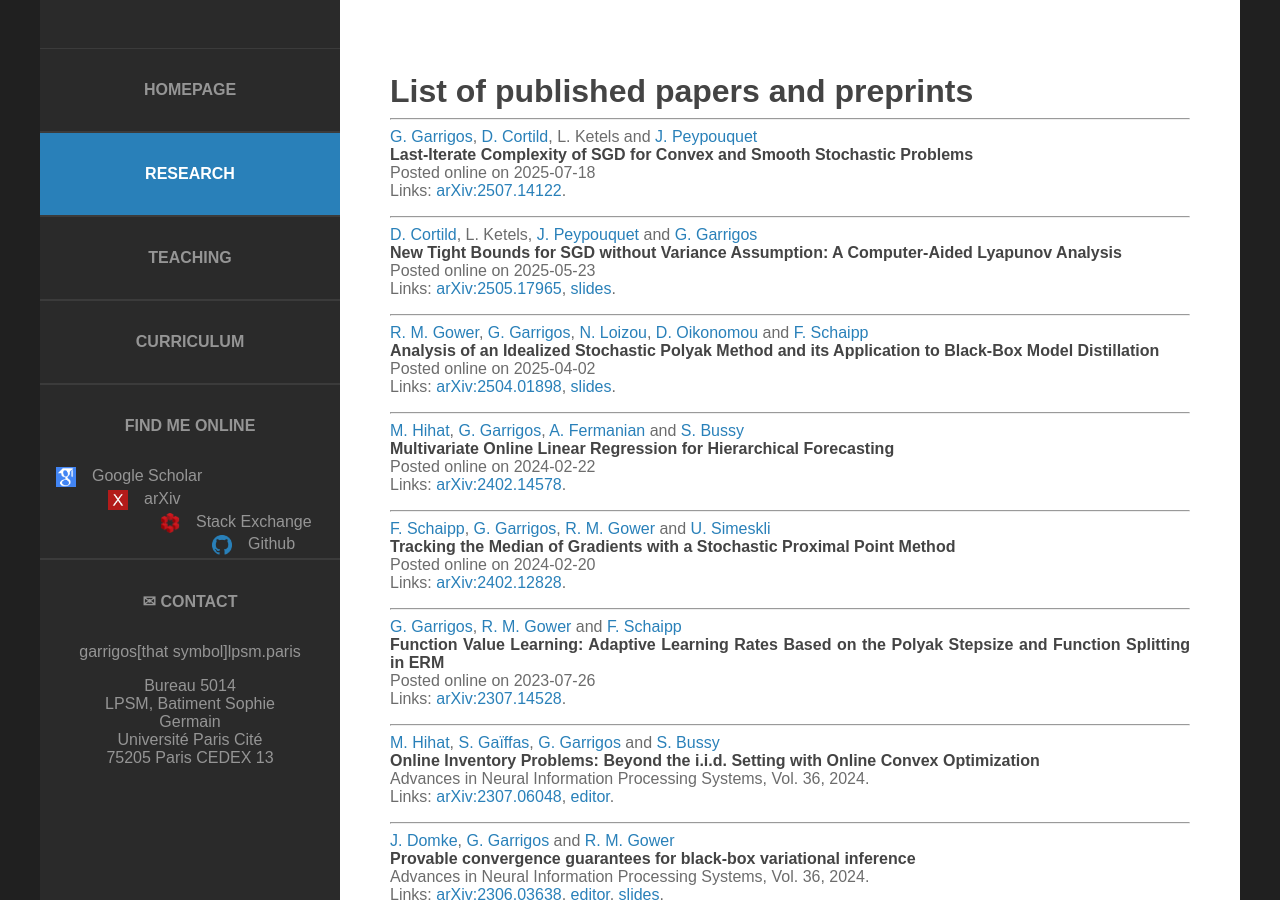
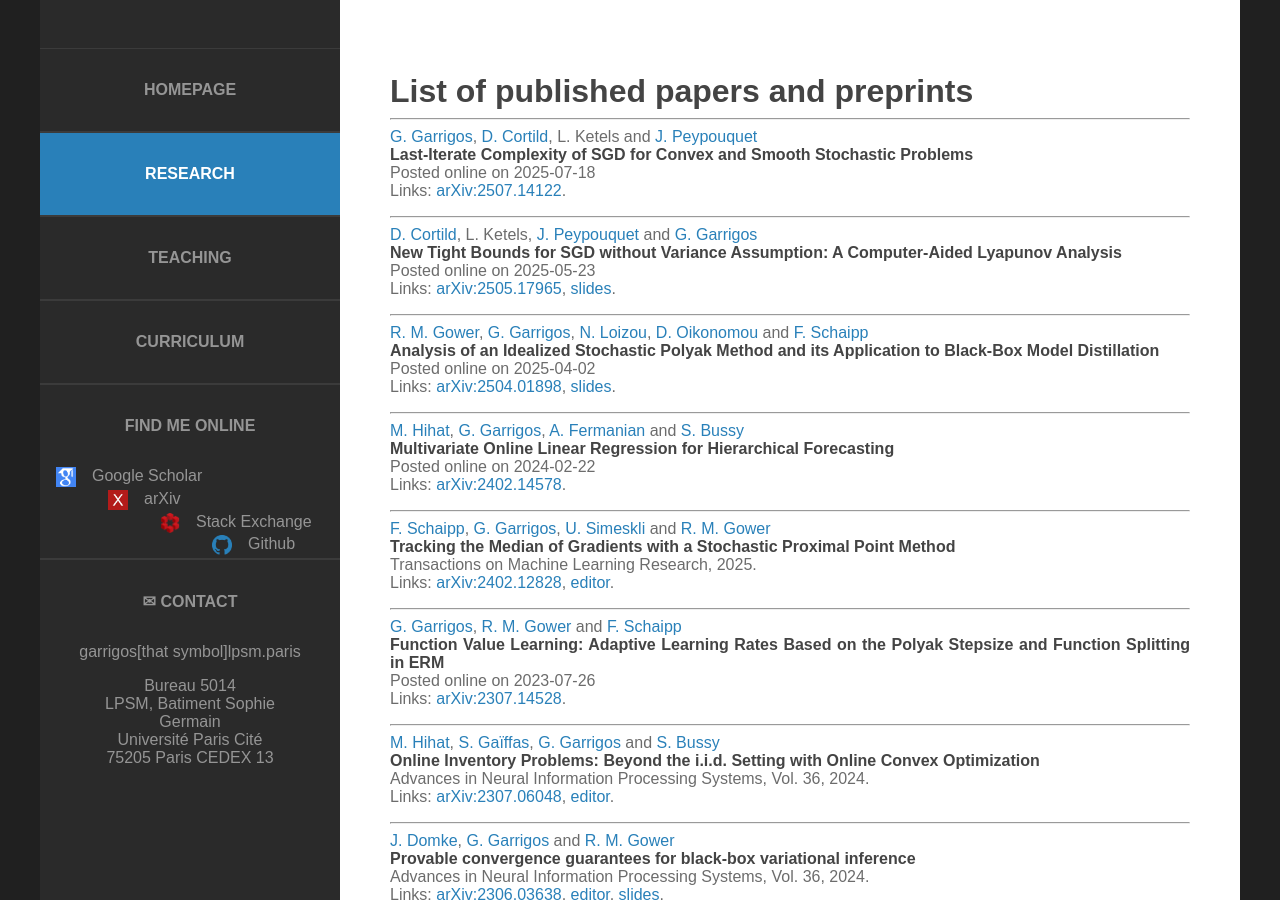
Before and after one commit to Guillaume-Garrigos/guillaume-garrigos.github.io, a Jekyll site: the page built from research.md, in a window 1280 px wide and 900 px high. Built offline with Jekyll 4.4.1, drawn with Linux system fonts in a browser that asks for light colours.

Commit message:
[Github Action] Compile papers.yml in _data/compiled/

```diff
--- a/_data/compiled/papers.csv
+++ b/_data/compiled/papers.csv
@@ -3,7 +3,7 @@ date,title,status,ref,arxiv,link-editor,link-slides,authors,authors-html
 2025-05-23,New Tight Bounds for SGD without Variance Assumption: A Computer-Aided Lyapunov Analysis,preprint,,2505.17965,,2025-SGD-PEP,"D. Cortild, L. Ketels, J. Peypouquet and G. Garrigos","<a href=' https://daniel.cortild.com/ '>D. Cortild</a>, L. Ketels, <a href=' https://sites.google.com/rug.nl/peypouquet '>J. Peypouquet</a> and <a href=' https://guillaume-garrigos.com '>G. Garrigos</a>"
 2025-04-02,Analysis of an Idealized Stochastic Polyak Method and its Application to Black-Box Model Distillation,preprint,,2504.01898,,2025-SPS,"R. M. Gower, G. Garrigos, N. Loizou, D. Oikonomou and F. Schaipp","<a href=' https://gowerrobert.github.io/ '>R. M. Gower</a>, <a href=' https://guillaume-garrigos.com '>G. Garrigos</a>, <a href=' https://nicolasloizou.github.io/ '>N. Loizou</a>, <a href=' https://dimitris-oik.github.io/ '>D. Oikonomou</a> and <a href=' https://fabian-sp.github.io/ '>F. Schaipp</a>"
 2024-02-22,Multivariate Online Linear Regression for Hierarchical Forecasting,preprint,,2402.14578,,,"M. Hihat, G. Garrigos, A. Fermanian and S. Bussy","<a href=' https://scholar.google.com/citations?user=LsBvn28AAAAJ&hl=fr '>M. Hihat</a>, <a href=' https://guillaume-garrigos.com '>G. Garrigos</a>, <a href=' https://afermanian.github.io/ '>A. Fermanian</a> and <a href=' https://simonbussy.com/ '>S. Bussy</a>"
-2024-02-20,Tracking the Median of Gradients with a Stochastic Proximal Point Method,preprint,,2402.12828,,,"F. Schaipp, G. Garrigos, R. M. Gower and U. Simeskli","<a href=' https://fabian-sp.github.io/ '>F. Schaipp</a>, <a href=' https://guillaume-garrigos.com '>G. Garrigos</a>, <a href=' https://gowerrobert.github.io/ '>R. M. Gower</a> and <a href=' https://www.di.ens.fr/umut.simsekli/ '>U. Simeskli</a>"
+2024-02-20,Tracking the Median of Gradients with a Stochastic Proximal Point Method,accepted-journal,"Transactions on Machine Learning Research, 2025.",2402.12828,https://openreview.net/forum?id=WMxLEgYGxu,,"F. Schaipp, G. Garrigos, U. Simeskli and R. M. Gower","<a href=' https://fabian-sp.github.io/ '>F. Schaipp</a>, <a href=' https://guillaume-garrigos.com '>G. Garrigos</a>, <a href=' https://www.di.ens.fr/umut.simsekli/ '>U. Simeskli</a> and <a href=' https://gowerrobert.github.io/ '>R. M. Gower</a>"
 2023-07-26,Function Value Learning: Adaptive Learning Rates Based on the Polyak Stepsize and Function Splitting in ERM,preprint,,2307.14528,,,"G. Garrigos, R. M. Gower and F. Schaipp","<a href=' https://guillaume-garrigos.com '>G. Garrigos</a>, <a href=' https://gowerrobert.github.io/ '>R. M. Gower</a> and <a href=' https://fabian-sp.github.io/ '>F. Schaipp</a>"
 2023-07-12,Online Inventory Problems: Beyond the i.i.d. Setting with Online Convex Optimization,accepted-conf,"Advances in Neural Information Processing Systems, Vol. 36, 2024.",2307.06048,https://proceedings.neurips.cc/paper_files/paper/2023/hash/41128e5b3a7622da5b17588757599077-Abstract-Conference.html,,"M. Hihat, S. Gaïffas, G. Garrigos and S. Bussy","<a href=' https://scholar.google.com/citations?user=LsBvn28AAAAJ&hl=fr '>M. Hihat</a>, <a href=' https://stephanegaiffas.github.io/ '>S. Gaïffas</a>, <a href=' https://guillaume-garrigos.com '>G. Garrigos</a> and <a href=' https://simonbussy.com/ '>S. Bussy</a>"
 2023-06-04,Provable convergence guarantees for black-box variational inference,accepted-conf,"Advances in Neural Information Processing Systems, Vol. 36, 2024.",2306.03638,https://proceedings.neurips.cc/paper_files/paper/2023/hash/d0bcff6425bbf850ec87d5327a965db9-Abstract-Conference.html,2023-VI,"J. Domke, G. Garrigos and R. M. Gower","<a href=' https://people.cs.umass.edu/~domke/ '>J. Domke</a>, <a href=' https://guillaume-garrigos.com '>G. Garrigos</a> and <a href=' https://gowerrobert.github.io/ '>R. M. Gower</a>"
--- a/_data/compiled/papers.yml
+++ b/_data/compiled/papers.yml
@@ -173,17 +173,17 @@ papers:
   author-list:
   - Schaipp
   - Garrigos
+  - Simsekli
   - Gower
-  - Simsekli
-  authors: F. Schaipp, G. Garrigos, R. M. Gower and U. Simeskli
+  authors: F. Schaipp, G. Garrigos, U. Simeskli and R. M. Gower
   authors-html: <a href=' https://fabian-sp.github.io/ '>F. Schaipp</a>, <a href='
-    https://guillaume-garrigos.com '>G. Garrigos</a>, <a href=' https://gowerrobert.github.io/
-    '>R. M. Gower</a> and <a href=' https://www.di.ens.fr/umut.simsekli/ '>U. Simeskli</a>
+    https://guillaume-garrigos.com '>G. Garrigos</a>, <a href=' https://www.di.ens.fr/umut.simsekli/
+    '>U. Simeskli</a> and <a href=' https://gowerrobert.github.io/ '>R. M. Gower</a>
   date: 2024-02-20
-  link-editor: null
+  link-editor: https://openreview.net/forum?id=WMxLEgYGxu
   link-slides: null
-  ref: null
-  status: preprint
+  ref: Transactions on Machine Learning Research, 2025.
+  status: accepted-journal
   title: Tracking the Median of Gradients with a Stochastic Proximal Point Method
 - arxiv: '2307.14528'
   author-list:
```
